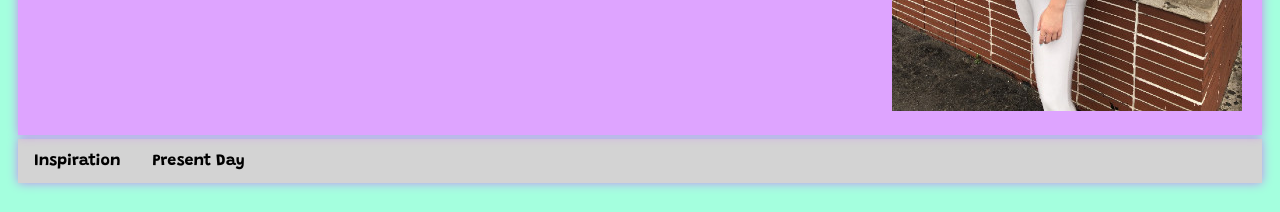
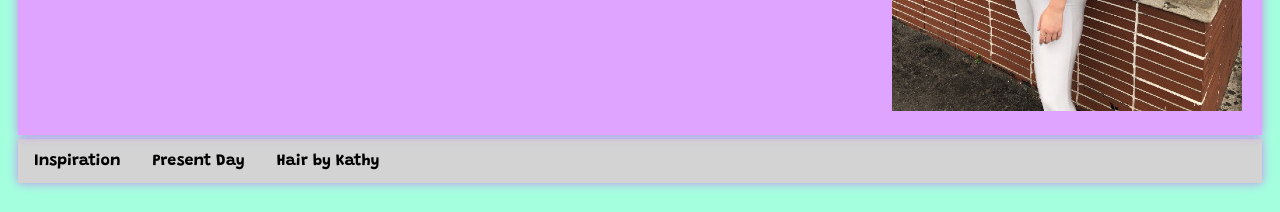
Before and after one commit to dkheredia/bioSite, a plain HTML site: page index.html in a window 1280 px wide. Shown: the part 1100-1312 px from the top of the page. Drawn offline with nearby package versions, Linux system fonts and the light colour scheme.

```diff
--- a/index.html
+++ b/index.html
@@ -28,14 +28,20 @@
     </header><!--end of header-->
 
     <div id="navbar">
+
         <a href="#inspiration">Inspiration</a>
         <a href="#present_day">Present Day</a>
+        <a href="#hair_by_kathy">Hair by Kathy</a>
+
     </div><!--end of navigation bar-->
 
 
     <div class="row">
+
         <div class="leftcolumn">
+
             <h2>The Beginnings</h2>
+
             <div class="info">
                 <div class="sidebyside">
                     <figure>
@@ -90,7 +96,7 @@
                 <img src="Beach.jpg" class="medium" alt="Beach">
                 <p>Kathy loves life and often enjoys reading, painting, cooking, and baking.  One of her favorite pastimes is writing.  Kathy is a stand-up comic and often uses personal experiences to bring joy and laughter to others.  When it's time to unwind, Kathy describes her perfect afternoon as relaxing on a beach with a drink, not a worry.</p>
             </div>
-            <h2 id="Hair by Kathy">Hair by Kathy</h2>
+            <h2 id="hair_by_kathy">Hair by Kathy</h2>
             <div class="info">
                 <figure>
                 <img src="hair1.jpg" class="small" alt="Hair1">
```
Also changed, not shown: ski.jpg (deleted), treasuremap.jpg (deleted).
